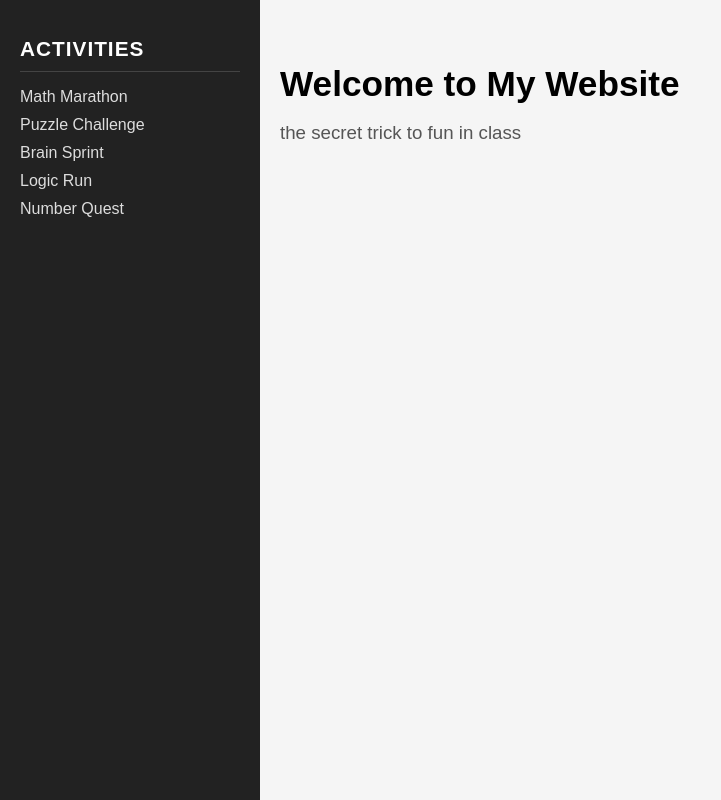
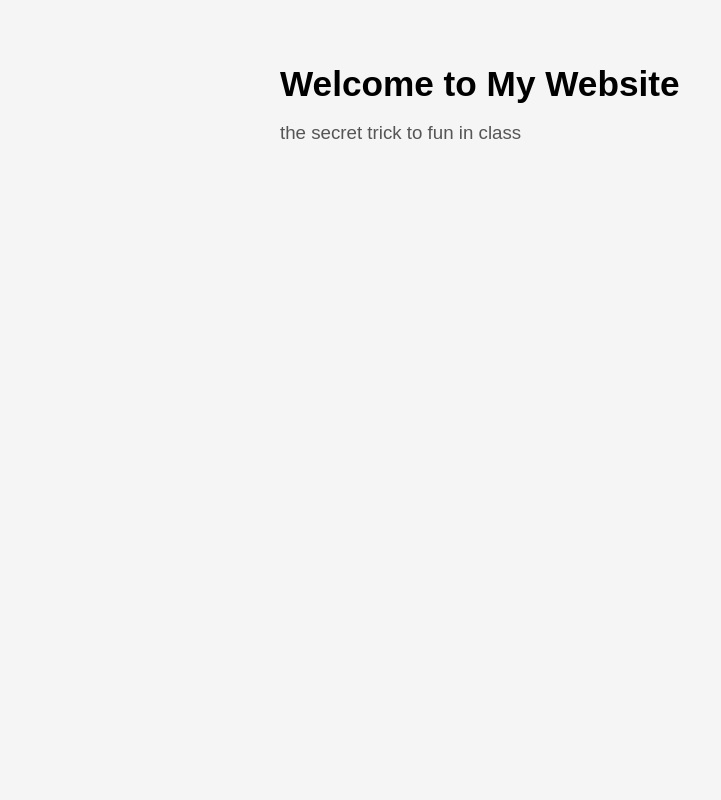
Before and after one commit to Augersclass1/Augersclass1.github.io, a plain HTML site: page index.html in a window 1280 px wide. Shown: the whole page, without its empty margins (0-721 px from the left). Drawn offline with Linux system fonts and the light colour scheme.

Commit message:
Update index.html

```diff
--- a/index.html
+++ b/index.html
@@ -8,17 +8,6 @@
     <link rel="stylesheet" href="style.css">
   </head>
   <body>
-    <aside class="side-menu">
-      <h2>Activities</h2>
-      <ul>
-        <li><a href="#">Math Marathon</a></li>
-        <li><a href="#">Puzzle Challenge</a></li>
-        <li><a href="#">Brain Sprint</a></li>
-        <li><a href="#">Logic Run</a></li>
-        <li><a href="#">Number Quest</a></li>
-      </ul>
-    </aside>
-
     <main>
       <h1>Welcome to My Website</h1>
       <h3>the secret trick to fun in class</h3>
```
